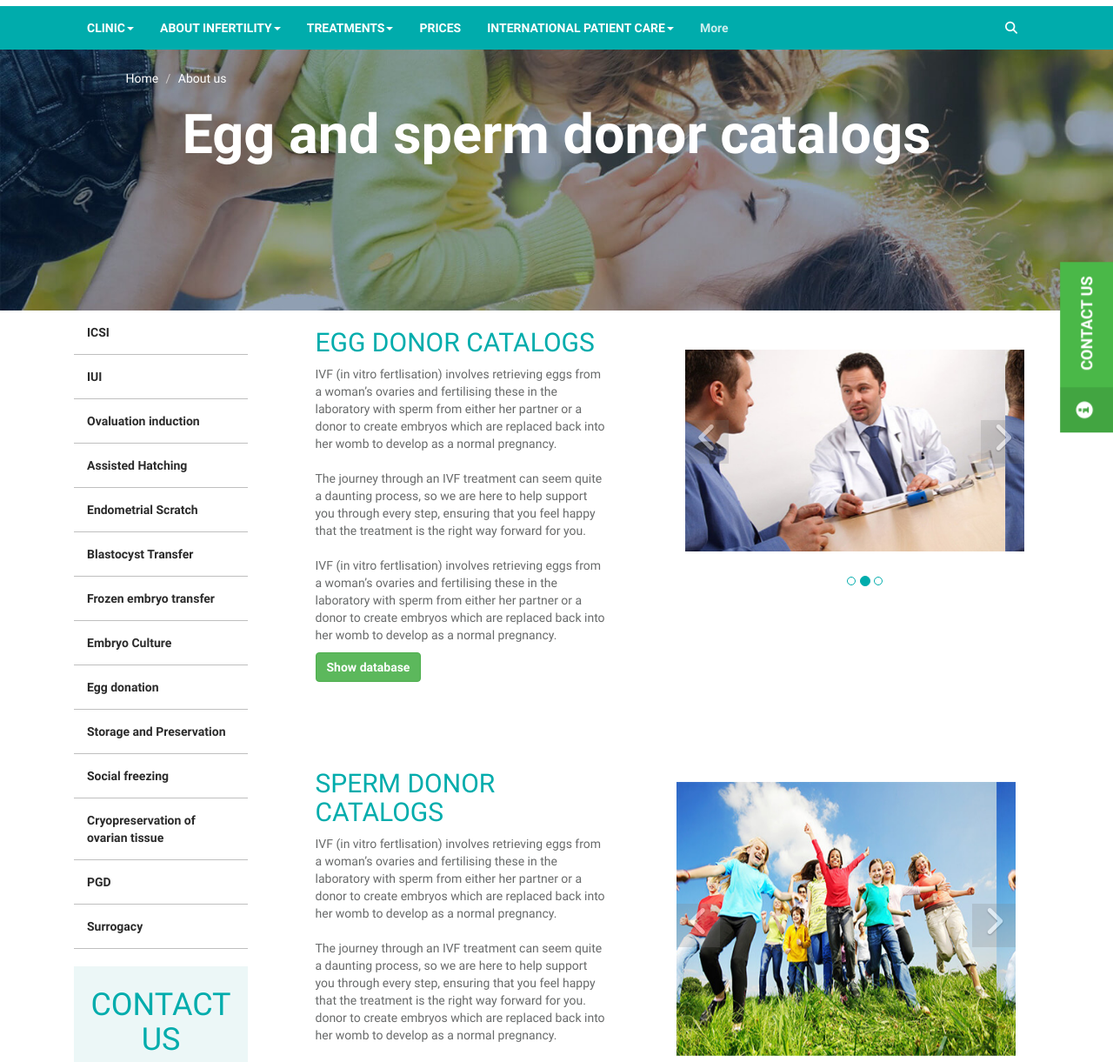
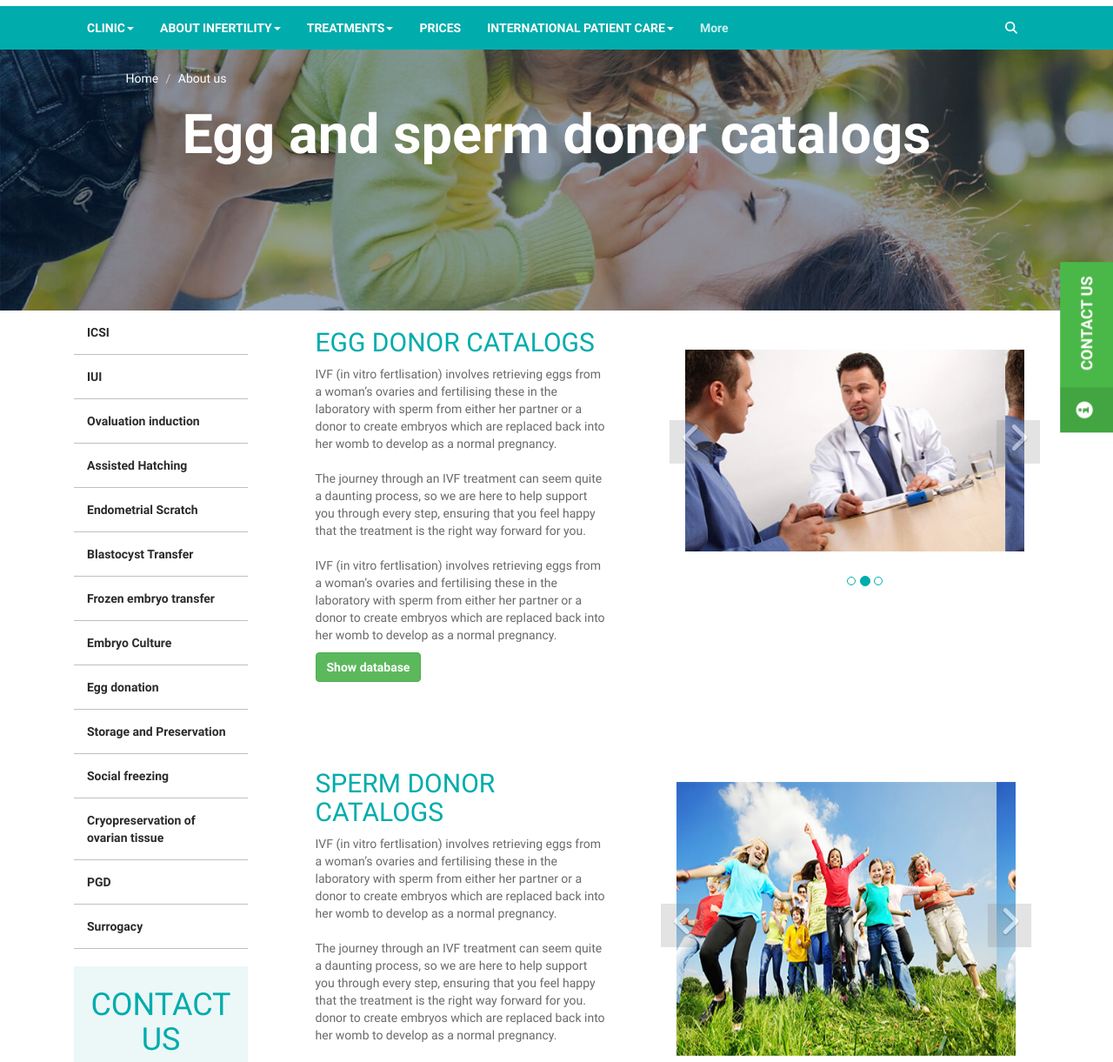
Before and after one commit to skatt931/intersono, a website: page index.html in a window 1280 px wide. Shown: the part 79-1300 px from the top of the page at 87% size. Drawn offline with nearby package versions, Linux system fonts and the light colour scheme.

Commit message:
sliders position corected

```diff
--- a/sass/_media1200px.scss
+++ b/sass/_media1200px.scss
@@ -36,7 +36,7 @@
 			width: 390px;
 		}
 		.right-control {
-			left: 365px;
+			left: 383px;
 		}
 	}
 	#carousel-2 {
@@ -44,7 +44,7 @@
 			width: 390px;
 		}
 		.right-control {
-			left: 355px;
+			left: 373px;
 		}
 	}
 	#banner {
--- a/sass/_media768px.scss
+++ b/sass/_media768px.scss
@@ -66,10 +66,10 @@
 			background: $main-blue;
 		}
 		.right-control {
-			left: 541px;
+			left: 560px;
 		}
 		.left-control {
-			left: 25px;
+			left: 7px;
 		}
 	}
 
@@ -101,10 +101,10 @@
 			background: $main-blue;
 		}
 		.right-control {
-			left: 541px;
+			left: 560px;
 		}
 		.left-control {
-			left: 25px;
+			left: 7px;
 		}
 	}
 	//FORM
--- a/sass/_media992px.scss
+++ b/sass/_media992px.scss
@@ -53,7 +53,7 @@
 			width: 330px;
 		}
 		.right-control {
-			left: 305px;
+			left: 323px;
 		}
 	}
 	#carousel-2 {
@@ -66,10 +66,10 @@
 			margin: 90px 0 0 50px;
 		}
 		.right-control {
-			left: 295px;
+			left: 313px;
 		}
 		.left-control {
-			left: 15px;
+			left: -3px;
 		}
 		.carousel-control {
 			top: 63%;
```
Also changed, not shown: css/style.css.
